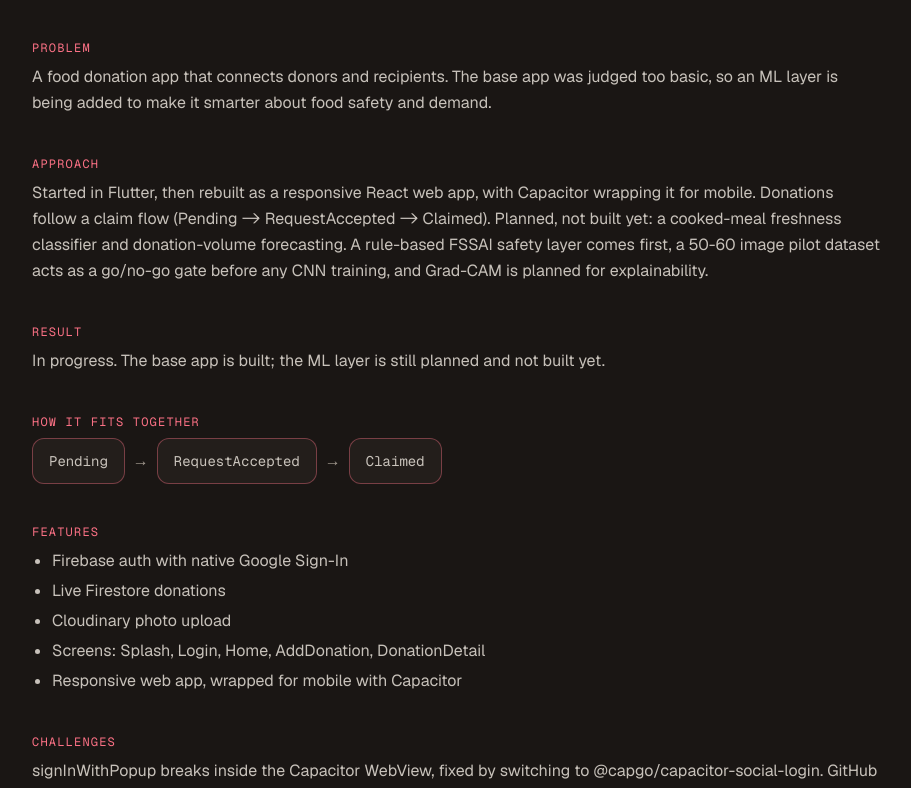
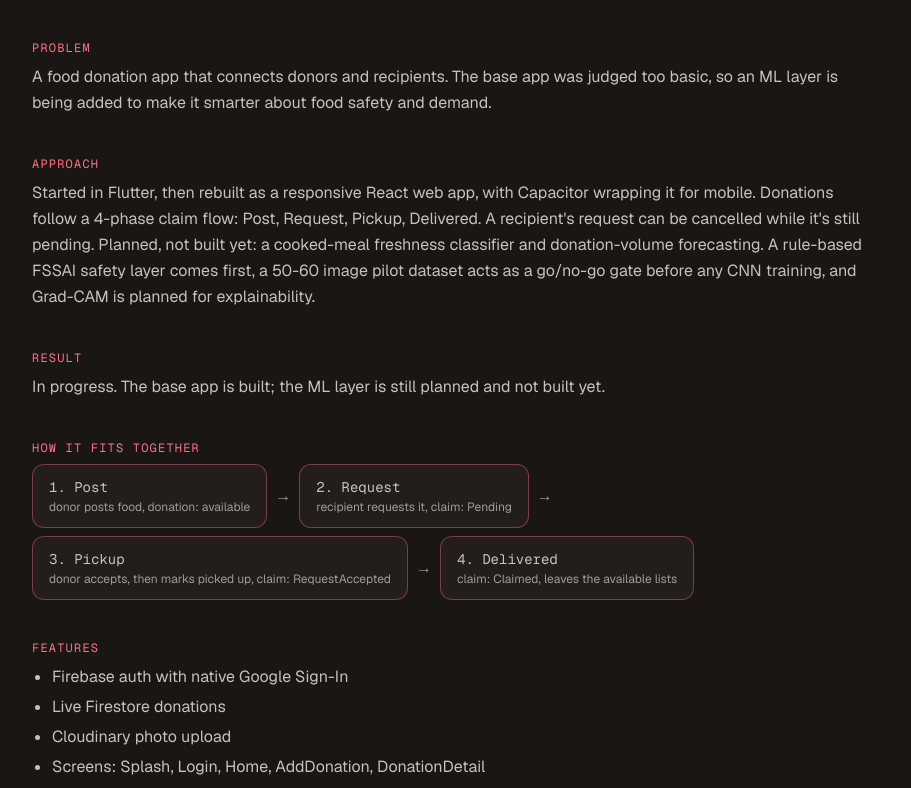
Before and after one commit to Katekar3/portfolio, a Next.js app: page /projects/annadaan in a window 1280 px wide. Shown: the part 528-1316 px from the top of the page, without its empty margins (184-1095 px from the left). Built offline with nearby package versions, Linux system fonts and the light colour scheme.

Commit message:
agent checkpoint

```diff
--- a/data/projects.ts
+++ b/data/projects.ts
@@ -144,7 +144,7 @@ export const projects: Project[] = [
     problem:
       "A food donation app that connects donors and recipients. The base app was judged too basic, so an ML layer is being added to make it smarter about food safety and demand.",
     approach:
-      "Started in Flutter, then rebuilt as a responsive React web app, with Capacitor wrapping it for mobile. Donations follow a claim flow (Pending -> RequestAccepted -> Claimed). Planned, not built yet: a cooked-meal freshness classifier and donation-volume forecasting. A rule-based FSSAI safety layer comes first, a 50-60 image pilot dataset acts as a go/no-go gate before any CNN training, and Grad-CAM is planned for explainability.",
+      "Started in Flutter, then rebuilt as a responsive React web app, with Capacitor wrapping it for mobile. Donations follow a 4-phase claim flow: Post, Request, Pickup, Delivered. A recipient's request can be cancelled while it's still pending. Planned, not built yet: a cooked-meal freshness classifier and donation-volume forecasting. A rule-based FSSAI safety layer comes first, a 50-60 image pilot dataset acts as a go/no-go gate before any CNN training, and Grad-CAM is planned for explainability.",
     result:
       "In progress. The base app is built; the ML layer is still planned and not built yet.",
     signatureStat: { value: "4-phase", label: "claim flow" },
@@ -174,9 +174,10 @@ export const projects: Project[] = [
     diagram: {
       type: "flow",
       nodes: [
-        { label: "Pending" },
-        { label: "RequestAccepted" },
-        { label: "Claimed" },
+        { label: "1. Post", sub: "donor posts food, donation: available" },
+        { label: "2. Request", sub: "recipient requests it, claim: Pending" },
+        { label: "3. Pickup", sub: "donor accepts, then marks picked up, claim: RequestAccepted" },
+        { label: "4. Delivered", sub: "claim: Claimed, leaves the available lists" },
       ],
     },
   },
@@ -190,7 +191,7 @@ export const projects: Project[] = [
     featured: false,
     date: "2026-07-20",
     role: "Designed the MySQL schema by hand, wrote the rule-based risk logic, chose Isolation Forest, and came up with the drilling-animation login page. CRUD routes and styling were AI-assisted.",
-    team: "UNKNOWN",
+    team: "Solo",
     problem:
       "A mine safety dashboard that tracks gas, air quality, temperature and humidity across zones and raises alerts when readings look dangerous. It runs on simulated sensor data.",
     approach:
```
